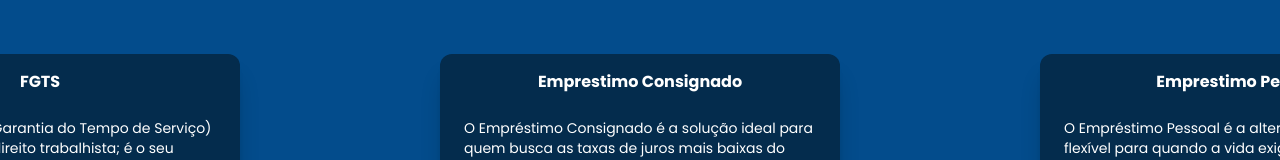
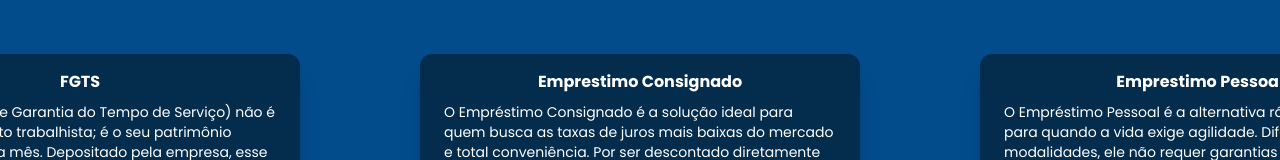
Before and after one commit to Fabio-Lucas-07/Site-LinsCredito, a React (Vite) app: page / in a window 1280 px wide. Shown: the part 826-986 px from the top of the page. Built offline with nearby package versions, Linux system fonts and the light colour scheme.

Commit message:
02/01/26

```diff
--- a/src/Home.css
+++ b/src/Home.css
@@ -30,7 +30,9 @@ input[type="number"] {
 }
 
 .produtos{
-  @apply flex flex-col h-auto w-100 bg-[#042C4D] rounded-xl shadow-xl/20 justify-items-center p-4 text-white hover:shadow-xl/40  cursor-pointer transition delay-1 duration-150 hover:scale-130 mt-50 mb-50;
+  @apply flex flex-col h-auto w-100 bg-[#042C4D] rounded-xl shadow-xl/20
+  justify-items-center p-4 text-white hover:shadow-xl/40  cursor-pointer
+  transition delay-1 duration-150 hover:scale-130 mt-50 mb-50 w-16 md:w-130  lg:w-110;
 }
 
 .produtos p{
@@ -38,7 +40,7 @@ input[type="number"] {
 }
 
 .produtos h1{
-  @apply flex justify-center items-center font-bold mb-4
+  @apply flex justify-center items-center font-bold
 }
 .box-input{
   @apply w-100 h-10 border border-gray-300 rounded-md
--- a/src/Home.tsx
+++ b/src/Home.tsx
@@ -47,12 +47,12 @@ export default function Home() {
   const [valor, setvalor] = useState(0);
   const [vezes, seVezes] = useState(0);
 
-  useEffect(() => {
-    const intervalo = setInterval(() => {
-      setCurrentIndex((prev) => (prev + 1) % Images.length);
-    }, 3000);
-    return () => clearInterval(intervalo);
-  }, []);
+  // useEffect(() => {
+  //   const intervalo = setInterval(() => {
+  //     setCurrentIndex((prev) => (prev + 1) % Images.length);
+  //   }, 3000);
+  //   return () => clearInterval(intervalo);
+  // }, []);
 
   const handleCpf = (event) => {
     setCpf(event.target.value);
@@ -94,7 +94,8 @@ export default function Home() {
                     backgroundSize: '100% 100%'
                   }}
                 ><div className='flex w-full h-full justify-end  items-center left-10 text-white '>
-                    <div className=' w-1/3 m-25 bg-black/50 p-8 rounded-2xl '><h1 className=''>{item.text}</h1></div>
+                    <div className=' w-1/3 m-25 bg-black/50 p-8 rounded-2xl max-md:h-115 max-md:w-60
+                     max-md:text-xs '><h1 className=''>{item.text}</h1></div>
                   </div>
                 </div>
               ))}z
@@ -102,7 +103,8 @@ export default function Home() {
 
 
             <button
-              className='bg-transparent  text-white absolute top-1/2 right-5 -translate-y-1/2  rounded-full p-2 text-4xl hover:cursor-pointer hover:bg-black/50 transition duration-150 z-10'
+              className='bg-transparent  text-white absolute top-1/2 right-5 -translate-y-1/2
+              rounded-full p-2 text-4xl hover:cursor-pointer hover:bg-black/50 transition duration-150 z-10'
               onClick={handleRightSide}
             >
               <i className="ri-arrow-right-circle-fill"></i>
@@ -118,19 +120,34 @@ export default function Home() {
           </div>
         </div>
         <div className='blocos2'>
-          <div className='flex flex-row justify-center gap-50 '>
+          <div className='flex flex-row justify-center gap-30 ml-45 mr-45 max-sm:flex-col max-md:flex-col'>
             <div className='produtos '><h1>FGTS</h1>
-              <p>O FGTS (Fundo de Garantia do Tempo de Serviço) não é apenas um direito trabalhista; é o seu patrimônio crescendo mês a mês. Depositado pela empresa, esse valor funciona como uma reserva de segurança para momentos importantes — como a compra da casa própria, uma aposentadoria mais tranquila ou aquele imprevisto que ninguém planeja.
-
-                Mas aqui está o segredo: você não precisa esperar anos para ver esse dinheiro. Hoje, existem formas inteligentes de antecipar esses valores e realizar seus projetos agora.
-
+              <p>O FGTS (Fundo de Garantia do Tempo de Serviço) não é apenas um direito trabalhista;
+                é o seu patrimônio crescendo mês a mês. Depositado pela empresa, esse valor funciona
+                como uma reserva de segurança para momentos importantes — como a compra da casa própria,
+                uma aposentadoria mais tranquila ou aquele imprevisto que ninguém planeja.
+                Mas aqui está o segredo: você não precisa esperar anos para ver esse dinheiro.Hoje,
+                existem formas inteligentes de antecipar esses valores e realizar seus projetos agora.
                 Quer descobrir quanto você tem disponível e como usar isso a seu favor? Vamos conversar!</p></div>
             <div className='produtos'>
               <h1>Emprestimo Consignado</h1>
-              <p>O Empréstimo Consignado é a solução ideal para quem busca as taxas de juros mais baixas do mercado e total conveniência. Por ser descontado diretamente na folha de pagamento, ele oferece uma segurança maior tanto para quem empresta quanto para quem recebe, garantindo prazos mais longos e parcelas que cabem no seu bolso sem sobressaltos. É a oportunidade perfeita para organizar sua vida financeira, quitar dívidas caras ou realizar aquele projeto antigo com a tranquilidade de saber exatamente quanto vai pagar. Sem burocracia excessiva e com liberação rápida, o crédito consignado transforma sua estabilidade profissional em uma ferramenta para conquistar seus objetivos agora. Quer saber qual o limite disponível para você? Vamos conversar!</p>
+              <p>O Empréstimo Consignado é a solução ideal para quem busca as taxas de juros mais baixas do mercado e
+                 total conveniência. Por ser descontado diretamente na folha de pagamento, ele oferece uma segurança maior
+                  tanto para quem empresta quanto para quem recebe, garantindo prazos mais longos e parcelas que cabem no
+                  seu bolso sem sobressaltos. É a oportunidade perfeita para organizar sua vida financeira, quitar dívidas
+                   caras ou realizar aquele projeto antigo com a tranquilidade de saber exatamente quanto vai pagar.
+                   Sem burocracia excessiva e com liberação rápida, o crédito consignado transforma sua estabilidade
+                   profissional em uma ferramenta para conquistar seus objetivos agora. Quer saber qual o limite disponível
+                    para você? Vamos conversar!</p>
             </div>
             <div className='produtos'><h1>Emprestimo Pessoal</h1>
-              <p>O Empréstimo Pessoal é a alternativa rápida e flexível para quando a vida exige agilidade. Diferente de outras modalidades, ele não requer garantias complexas ou uma finalidade específica: o crédito é seu para usar como preferir, seja para uma emergência, uma viagem inesperada ou para aproveitar uma oportunidade única de negócio. Com processos de aprovação cada vez mais dinâmicos e digitais, você ganha o fôlego financeiro necessário com a liberdade de escolher o plano de parcelamento que melhor se adapta ao seu planejamento mensal. É o dinheiro na mão com a transparência que você merece para retomar o controle das suas finanças ou dar o próximo passo nos seus planos. Precisa de crédito rápido e sem complicações? Vamos conversar!</p>
+              <p>O Empréstimo Pessoal é a alternativa rápida e flexível para quando a vida exige agilidade. Diferente de outras
+                 modalidades, ele não requer garantias complexas ou uma finalidade específica: o crédito é seu para usar como
+                 preferir, seja para uma emergência, uma viagem inesperada ou para aproveitar uma oportunidade única de negócio.
+                  Com processos de aprovação cada vez mais dinâmicos e digitais, você ganha o fôlego financeiro necessário com a
+                   liberdade de escolher o plano de parcelamento que melhor se adapta ao seu planejamento mensal. É o dinheiro na
+                    mão com a transparência que você merece para retomar o controle das suas finanças ou dar o próximo passo nos
+                    seus planos. Precisa de crédito rápido e sem complicações? Vamos conversar!</p>
             </div>
           </div>
 
```
